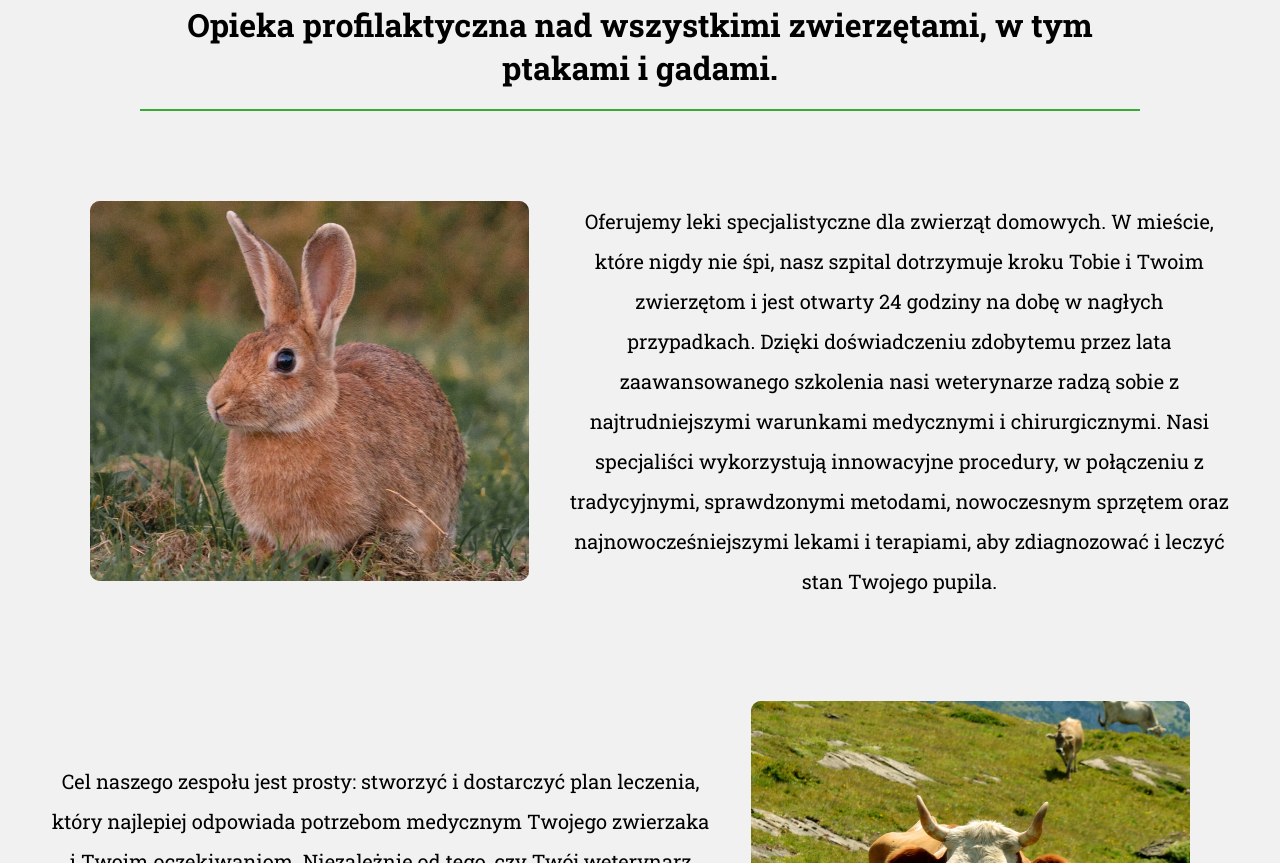
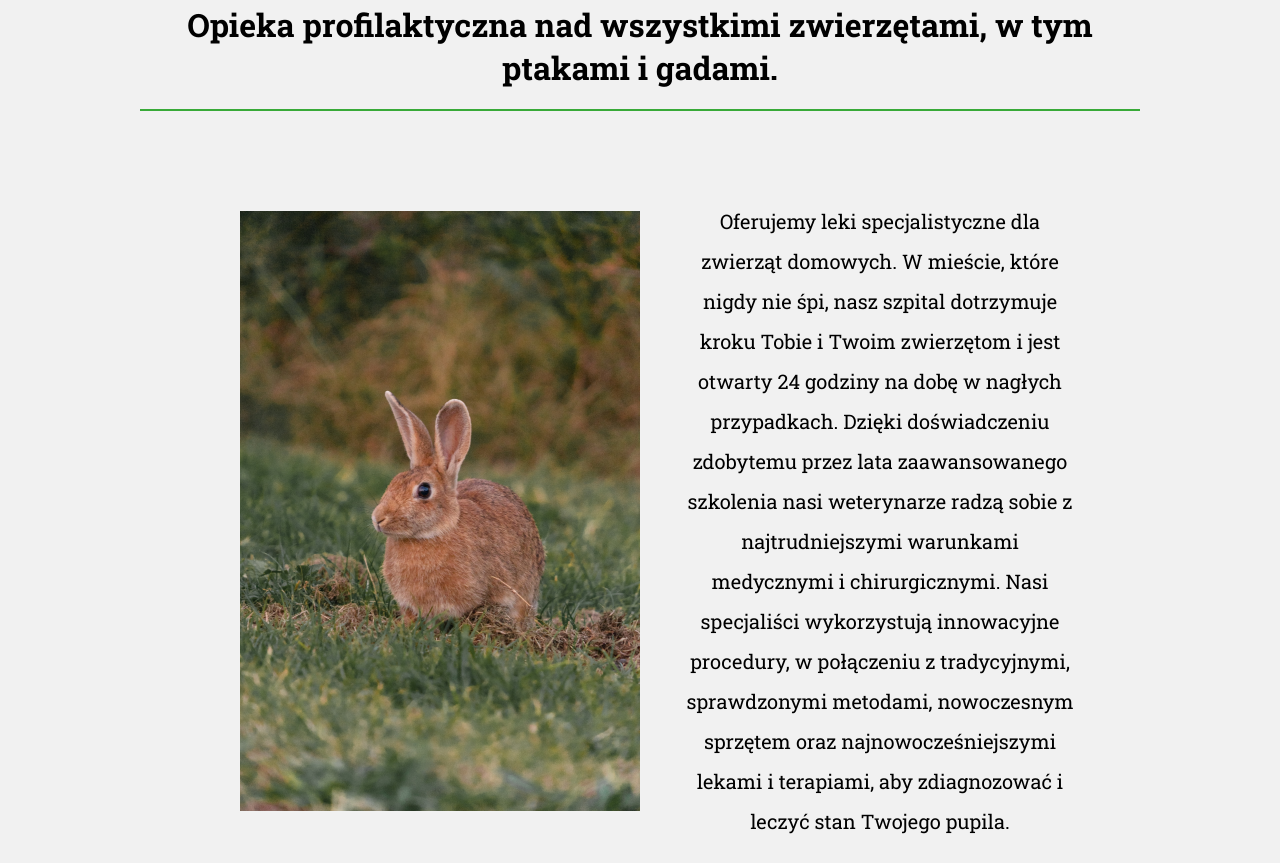
Before and after one commit to MacRapacki/pet-clinic-gatsby, a Gatsby site: page / in a window 1280 px wide. Shown: the part 1417-2280 px from the top of the page. Built offline with nearby package versions, Linux system fonts and the light colour scheme; Gatsby itself is replaced by a stand-in of ours.

Commit message:
improve rwd images in all pets section

```diff
--- a/src/components/indexPage/section_all_pets.js
+++ b/src/components/indexPage/section_all_pets.js
@@ -9,28 +9,28 @@ const SectionAllPets = () => {
     query {
       rabbit: file(relativePath: { eq: "pets/rabbit.jpg" }) {
         childImageSharp {
-          # Specify a fixed image and fragment.
+          # Specify a fluid image and fragment.
           # The default width is 400 pixels
-          fixed(width: 600) {
-            ...GatsbyImageSharpFixed
+          fluid {
+            ...GatsbyImageSharpFluid
           }
         }
       }
       cow: file(relativePath: { eq: "pets/cow.jpg" }) {
         childImageSharp {
-          # Specify a fixed image and fragment.
+          # Specify a fluid image and fragment.
           # The default width is 400 pixels
-          fixed(width: 600) {
-            ...GatsbyImageSharpFixed
+          fluid {
+            ...GatsbyImageSharpFluid
           }
         }
       }
       cat: file(relativePath: { eq: "pets/cat.jpg" }) {
         childImageSharp {
-          # Specify a fixed image and fragment.
+          # Specify a fluid image and fragment.
           # The default width is 400 pixels
-          fixed(width: 600) {
-            ...GatsbyImageSharpFixed
+          fluid {
+            ...GatsbyImageSharpFluid
           }
         }
       }
@@ -53,7 +53,7 @@ const SectionAllPets = () => {
           {" "}
           <div className={style.wrapper}>
             <div className={style.image_wrapper}>
-              <Img fixed={data.rabbit.childImageSharp.fixed} alt="rabbit" />
+              <Img fluid={data.rabbit.childImageSharp.fluid} alt="rabbit" />
             </div>
             <p className={style.description}>
               Oferujemy leki specjalistyczne dla zwierząt domowych. W mieście,
@@ -70,7 +70,7 @@ const SectionAllPets = () => {
           </div>
           <div className={style.wrapper}>
             <div className={style.image_wrapper}>
-              <Img fixed={data.cow.childImageSharp.fixed} alt="cow" />
+              <Img fluid={data.cow.childImageSharp.fluid} alt="cow" />
             </div>
             <p className={style.description}>
               Cel naszego zespołu jest prosty: stworzyć i dostarczyć plan
@@ -84,7 +84,7 @@ const SectionAllPets = () => {
           </div>
           <div className={style.wrapper}>
             <div className={style.image_wrapper}>
-              <Img fixed={data.cat.childImageSharp.fixed} alt="rabbit" />
+              <Img fluid={data.cat.childImageSharp.fluid} alt="rabbit" />
             </div>
             <p className={style.description}>
               Dążymy do zapewnienia kompleksowej opieki wysokiej jakości dla
--- a/src/components/indexPage/section_all_pets.module.css
+++ b/src/components/indexPage/section_all_pets.module.css
@@ -35,15 +35,9 @@
 }
 
 .image_wrapper {
-  width: 470px;
-  height: 380px;
-  background-color: gray;
-  display: flex;
-  align-items: center;
-  justify-content: center;
-  border-radius: 10px;
+  width: 100%;
+  max-width: 400px;
   margin: 0 40px;
-  overflow: hidden;
 }
 
 
```
